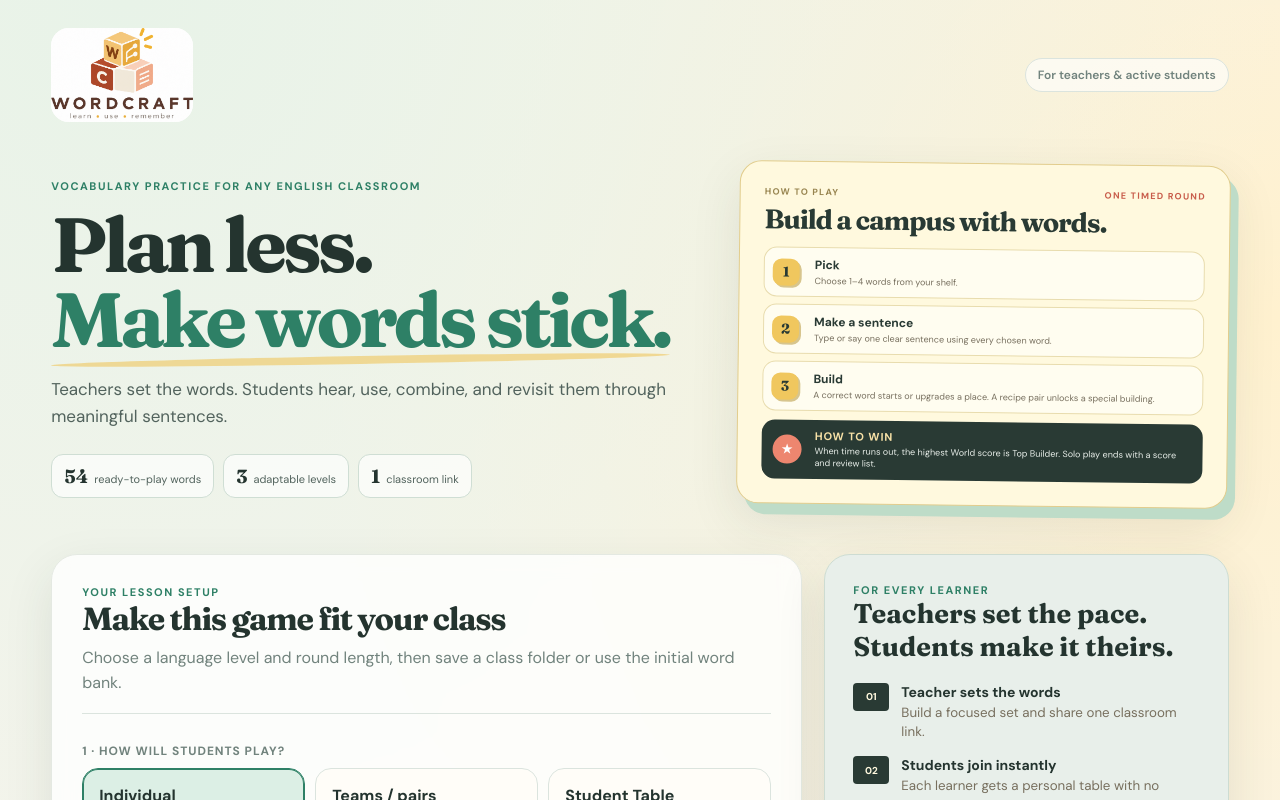
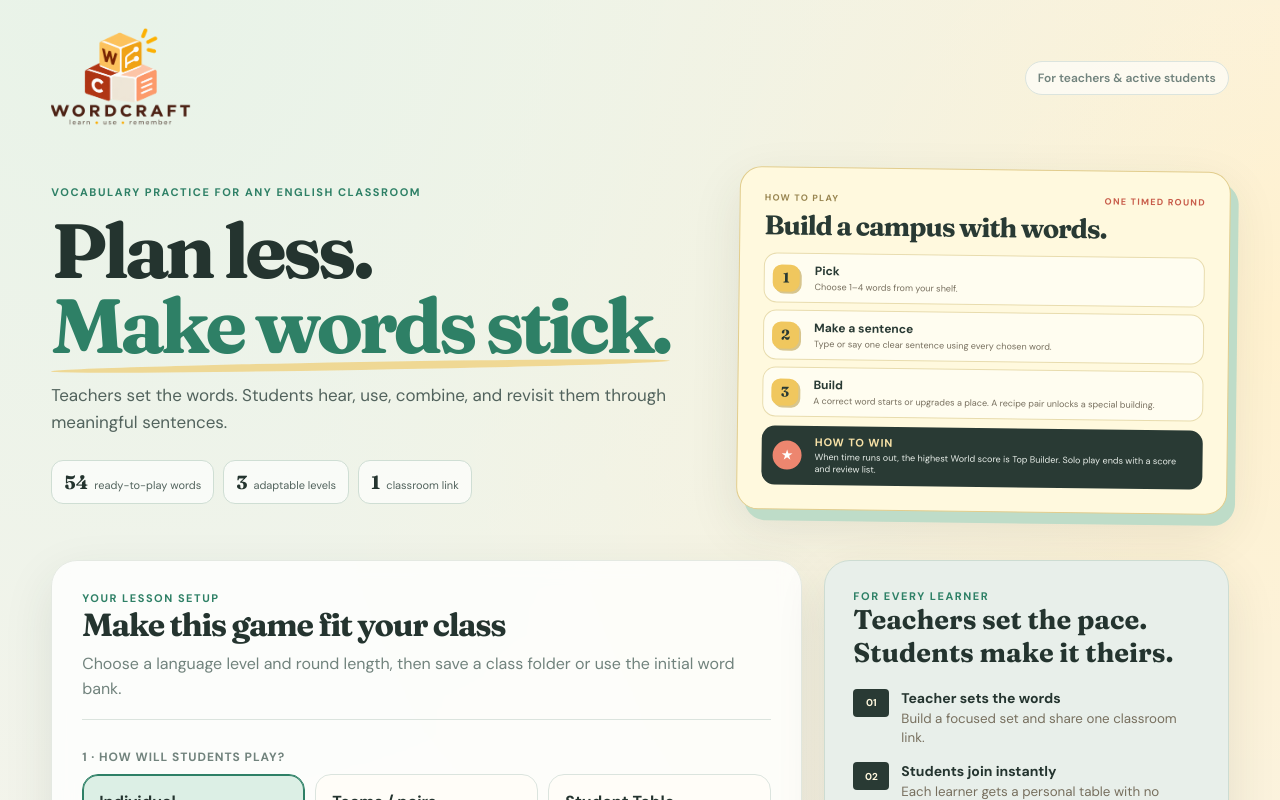
Before and after one commit to Lisathebest/wordcraftedu, a Next.js app: page / in a window 1280 px wide. Shown: the top 800 px of the page. Built offline with nearby package versions, Linux system fonts and the light colour scheme.

Commit message:
Remove logo background

```diff
--- a/src/app/globals.css
+++ b/src/app/globals.css
@@ -8,8 +8,8 @@ button { cursor:pointer; }
 .app-shell { min-height:100vh; padding:28px clamp(18px,4vw,64px) 56px; }
 .topbar { max-width:1320px; margin:0 auto 30px; display:flex; justify-content:space-between; align-items:center; gap:18px; }
 .brand { display:flex; align-items:center; text-decoration:none; color:var(--ink); }
-.brand-logo-frame { width:142px; height:94px; flex:none; overflow:hidden; border-radius:18px; background:#fff; }
-.brand-logo { display:block; width:192px; max-width:none; height:auto; transform:translate(-25px,-27px); }
+.brand-logo-frame { width:142px; height:100px; flex:none; overflow:hidden; background:transparent; }
+.brand-logo { display:block; width:155px; max-width:none; height:auto; transform:translate(-9px,-12px); }
 .eyebrow { color:var(--mint-deep); text-transform:uppercase; letter-spacing:.14em; font-size:11px; font-weight:700; }
 .pill { border:1px solid var(--line); padding:8px 12px; border-radius:999px; background:#ffffff9c; color:var(--muted); font-size:12px; font-weight:600; }
 .hero { max-width:1320px; margin:0 auto 32px; display:grid; grid-template-columns:minmax(0,1.15fr) minmax(260px,.85fr); gap:22px; align-items:stretch; }
--- a/src/app/page.tsx
+++ b/src/app/page.tsx
@@ -698,7 +698,7 @@ function BuildingPanel({ player, match, selectedBuildingId, selectedFloor, targe
   </section>;
 }
 
-function Header() { return <header className="topbar"><a className="brand" href="#" aria-label="Wordcraft Classroom home"><span className="brand-logo-frame"><img className="brand-logo" src="/wordcraft-logo.png" alt="Wordcraft Classroom" /></span></a><span className="pill">For teachers &amp; active students</span></header>; }
+function Header() { return <header className="topbar"><a className="brand" href="#" aria-label="Wordcraft Classroom home"><span className="brand-logo-frame"><img className="brand-logo" src="/wordcraft-logo-transparent.png" alt="Wordcraft Classroom" /></span></a><span className="pill">For teachers &amp; active students</span></header>; }
 
 type SetupProps = {
   mode: MatchMode;
```
Also changed, not shown: public/wordcraft-logo-transparent.png (added).
